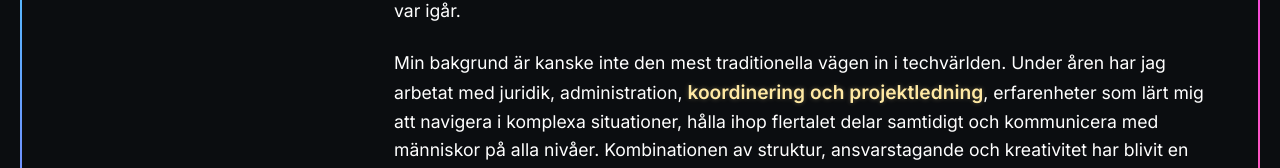
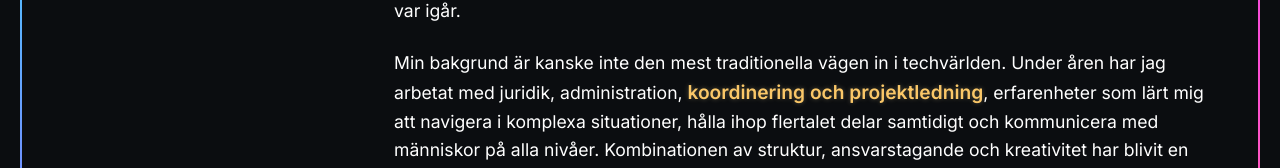
Before and after one commit to Helena-Gustafsson/Helena-Gustafsson-Portfolio-2026-React, a React (Vite) app: page / in a window 1280 px wide. Both pictures are taken after a click on the button "Om mig". Shown: the part 582-750 px from the top of the page. Built offline with nearby package versions, Linux system fonts and the light colour scheme; a web font is replaced by a local one.

Commit message:
refactor: txt color in about

```diff
--- a/src/sections/About.tsx
+++ b/src/sections/About.tsx
@@ -26,7 +26,7 @@ function About() {
                 </p>
 
                 <p className={styles.aboutText}>
-                  Min bakgrund är kanske inte den mest traditionella vägen in i techvärlden. Under åren har jag arbetat med juridik, administration,<span className={styles.neonGold}> koordinering och projektledning</span>, erfarenheter som lärt mig att navigera i komplexa situationer, hålla ihop flertalet delar samtidigt och kommunicera med människor på alla nivåer. Kombinationen av struktur, ansvarstagande och kreativitet har blivit en av mina absolut största styrkor.
+                  Min bakgrund är kanske inte den mest traditionella vägen in i techvärlden. Under åren har jag arbetat med juridik, administration,<span className={styles.lightOrange}> koordinering och projektledning</span>, erfarenheter som lärt mig att navigera i komplexa situationer, hålla ihop flertalet delar samtidigt och kommunicera med människor på alla nivåer. Kombinationen av struktur, ansvarstagande och kreativitet har blivit en av mina absolut största styrkor.
                 </p>
 
                 <p className={styles.aboutText}>
@@ -38,7 +38,7 @@ function About() {
                 </p>
 
                 <p className={styles.aboutText}>
-                  När man har ansvarat för 40 bolag, hundratals uppgifter och fler parallella deadlines än vad som borde vara rimligt, lär man sig snabbt vikten av <span className={styles.neonTurquoise}>struktur och prioritering</span>. Jag är personen som skapar fungerande processer, ser både helhet och detaljer och säkerställer att ingenting faller mellan stolarna, samtidigt som jag behåller energi, driv och fokus på målet. Det finns en anledning till att jag ibland kallas <em className={styles.neonGold}>"Queen of Ticklists"</em> — färgkodade för visuell överblick? Ja, såklart!
+                  När man har ansvarat för 40 bolag, hundratals uppgifter och fler parallella deadlines än vad som borde vara rimligt, lär man sig snabbt vikten av <span className={styles.neonTurquoise}>struktur och prioritering</span>. Jag är personen som skapar fungerande processer, ser både helhet och detaljer och säkerställer att ingenting faller mellan stolarna, samtidigt som jag behåller energi, driv och fokus på målet. Det finns en anledning till att jag ibland kallas <em className={styles.lightOrange}>"Queen of Ticklists"</em> — färgkodade för visuell överblick? Ja, såklart!
                 </p>
 
                 <p className={styles.aboutTextEnd}>
--- a/src/styles/About.module.css
+++ b/src/styles/About.module.css
@@ -44,7 +44,7 @@
 .neonTurquoise,
 .neonPurple,
 .neonPink,
-.neonGold {
+.lightOrange {
   font-weight: 900;
   font-size: 1.2rem;
 }
@@ -65,13 +65,13 @@
   text-shadow: 0 0 5px rgba(255, 77, 212, 0.3);
 }
 
-.neonGold {
-  color: var(--neon-gold);
+.lightOrange {
+  color: rgb(250, 199, 104);
   text-shadow: 0 0 5px rgba(255, 233, 163, 0.3);
 }
 
 .aboutTextEnd {
-  font-size: 1.2rem;
+  font-size: 1.5rem;
   line-height: 1.6;
   margin-top: 2rem;
   font-weight: 600;
```
